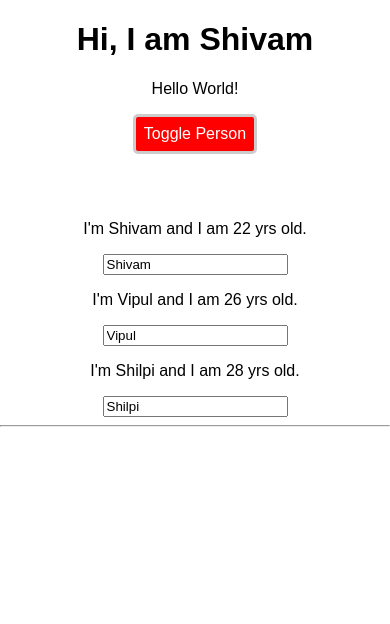
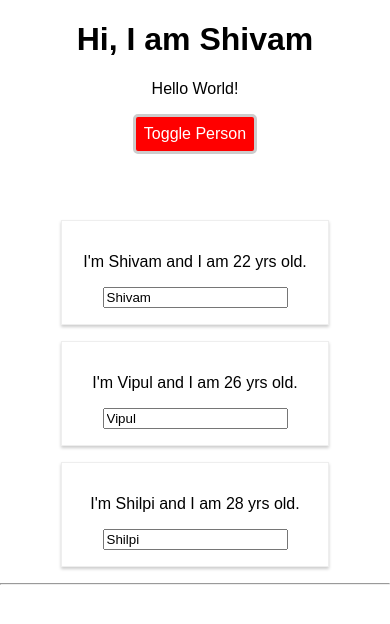
Before and after one commit to shivamanand-dev/react, a React (Create React App) app: page / in a window 390 px wide. Both pictures are taken after a click on the button "Toggle Person". Shown: the top 624 px of the page. Built offline with nearby package versions, Linux system fonts and the light colour scheme.

Commit message:
modified media queris

```diff
--- a/src/App.js
+++ b/src/App.js
@@ -1,7 +1,7 @@
 import React, { Component } from "react";
 import "./App.css";
 import Person from "./Person/Person";
-import Radium from "radium";
+import Radium, { StyleRoot } from "radium";
 
 class App extends Component {
   state = {
@@ -90,6 +90,7 @@ class App extends Component {
     }
 
     return (
+      <StyleRoot>
         <div className="App">
           <h1>Hi, I am Shivam</h1>
           <p className={classes.join(" ")}>Hello World!</p>
@@ -100,6 +101,7 @@ class App extends Component {
           {persons}
           <hr />
         </div>
+      </StyleRoot>
     );
     // return React.createElement('div', {className: App}, React.createElement('h1', null, 'From react.create element!!'))
   }
--- /dev/null
+++ b/src/Person/Person.css
@@ -0,0 +1,8 @@
+.Person {
+  width: 60%;
+  margin: 16px auto;
+  border: 1px solid #eee;
+  box-shadow: 0px 2px 3px #ccc;
+  padding: 16px;
+  text-align: center;
+}
--- a/src/Person/Person.js
+++ b/src/Person/Person.js
@@ -1,7 +1,13 @@
 import React from "react";
 import Radium from "radium";
+import "./Person.css";
 
 var person = props => {
+  const style = {
+    "@media (min-width: 500px)": {
+      width: "425px"
+    }
+  };
   return (
     <div className="Person">
       <p onClick={props.click}>
```
Lines whose indentation alone changed are shown as unchanged.
